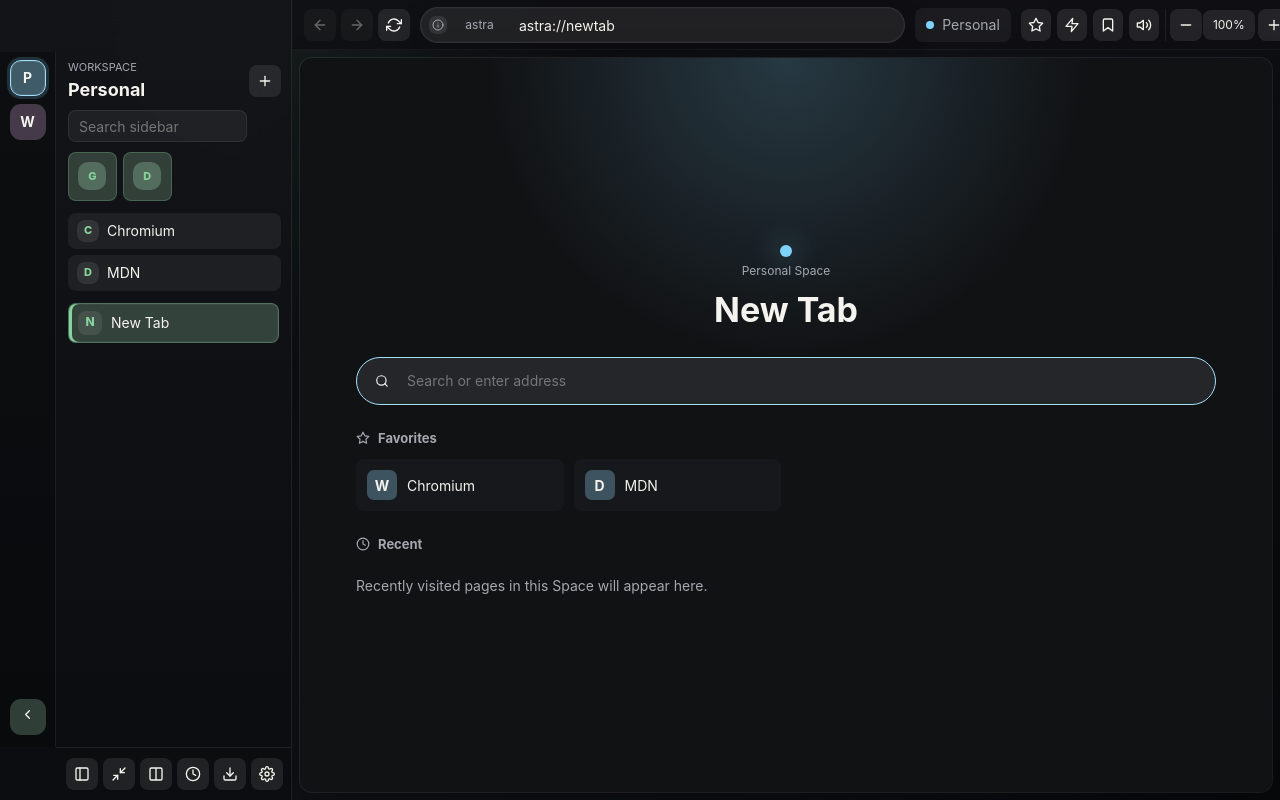
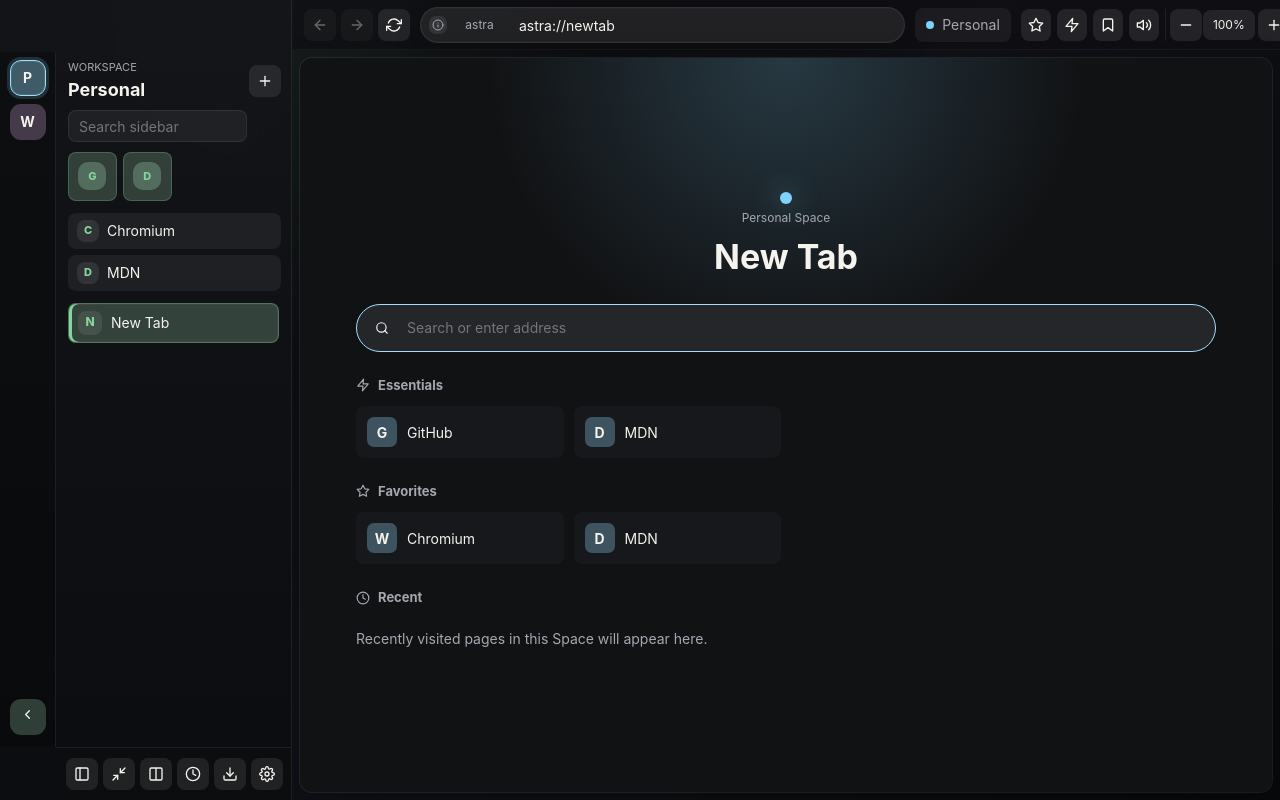
Before and after one commit to Tsutomu-miku/astra-browser, a React (Vite) app: page / in a window 1280 px wide. Shown: the top 800 px of the page. Built offline with nearby package versions, Linux system fonts and the light colour scheme.

Commit message:
feat: show essentials on new tab

```diff
--- a/src/renderer/surfaces/start/StartPage.tsx
+++ b/src/renderer/surfaces/start/StartPage.tsx
@@ -1,8 +1,9 @@
 import { FormEvent, useMemo, useState, type CSSProperties, type MouseEvent } from "react";
-import { FiClock, FiSearch, FiStar } from "react-icons/fi";
+import { FiClock, FiSearch, FiStar, FiZap } from "react-icons/fi";
 
-import { getReadableUrlTitle, type BrowserState, type Workspace } from "../../domain/browser-core";
+import { getReadableUrlTitle, type Favorite } from "../../domain/browser-core";
 import type { BrowserController } from "../../hooks/types";
+import { getStartPageContent } from "./startPageContent";
 
 export function StartPage({
   controller,
@@ -13,7 +14,7 @@ export function StartPage({
 }) {
   const { actions, activeWorkspace, state } = controller;
   const [query, setQuery] = useState("");
-  const recentHistory = useMemo(() => getRecentWorkspaceHistory(state, activeWorkspace.id), [activeWorkspace.id, state]);
+  const content = useMemo(() => getStartPageContent(state, activeWorkspace), [activeWorkspace, state]);
   const accentStyle = { "--start-accent": activeWorkspace.accent } as CSSProperties;
 
   function submit(event: FormEvent) {
@@ -54,27 +55,28 @@ export function StartPage({
           />
         </form>
 
+        <section className="start-section" aria-label="Essentials">
+          <div className="start-section-header">
+            <FiZap />
+            <h3>Essentials</h3>
+          </div>
+          <StartTileGrid
+            emptyText="Essentials will appear across every Space."
+            items={content.essentials}
+            onOpen={openOrPreview}
+          />
+        </section>
+
         <section className="start-section" aria-label="Favorites">
           <div className="start-section-header">
             <FiStar />
             <h3>Favorites</h3>
           </div>
-          <div className="start-tile-grid">
-            {activeWorkspace.favorites.length === 0 ? (
-              <p className="start-empty">Favorites in this Space will appear here.</p>
-            ) : activeWorkspace.favorites.slice(0, 8).map((favorite) => (
-              <button
-                className="start-tile"
-                key={favorite.id}
-                type="button"
-                title={favorite.url}
-                onClick={(event) => openOrPreview(event, favorite.url, favorite.title)}
-              >
-                <span className="start-tile-icon">{getReadableUrlTitle(favorite.url).slice(0, 1).toUpperCase()}</span>
-                <span className="start-tile-title">{favorite.title}</span>
-              </button>
-            ))}
-          </div>
+          <StartTileGrid
+            emptyText="Favorites in this Space will appear here."
+            items={content.favorites}
+            onOpen={openOrPreview}
+          />
         </section>
 
         <section className="start-section" aria-label="Recent history">
@@ -83,9 +85,9 @@ export function StartPage({
             <h3>Recent</h3>
           </div>
           <div className="start-history-list">
-            {recentHistory.length === 0 ? (
+            {content.recentHistory.length === 0 ? (
               <p className="start-empty">Recently visited pages in this Space will appear here.</p>
-            ) : recentHistory.map((entry) => (
+            ) : content.recentHistory.map((entry) => (
               <button
                 className="start-history-item"
                 key={entry.id}
@@ -104,8 +106,31 @@ export function StartPage({
   );
 }
 
-function getRecentWorkspaceHistory(state: BrowserState, workspaceId: Workspace["id"]) {
-  return state.history
-    .filter((entry) => entry.workspaceId === workspaceId)
-    .slice(0, 5);
+function StartTileGrid({
+  emptyText,
+  items,
+  onOpen
+}: {
+  emptyText: string;
+  items: Favorite[];
+  onOpen: (event: MouseEvent, url: string, title?: string) => void;
+}) {
+  return (
+    <div className="start-tile-grid">
+      {items.length === 0 ? (
+        <p className="start-empty">{emptyText}</p>
+      ) : items.map((item) => (
+        <button
+          className="start-tile"
+          key={item.id}
+          type="button"
+          title={item.url}
+          onClick={(event) => onOpen(event, item.url, item.title)}
+        >
+          <span className="start-tile-icon">{getReadableUrlTitle(item.url).slice(0, 1).toUpperCase()}</span>
+          <span className="start-tile-title">{item.title}</span>
+        </button>
+      ))}
+    </div>
+  );
 }
--- /dev/null
+++ b/src/renderer/surfaces/start/startPageContent.ts
@@ -0,0 +1,14 @@
+import type { BrowserState, Workspace } from "../../domain/browser-core";
+
+const START_PAGE_TILE_LIMIT = 8;
+const START_PAGE_HISTORY_LIMIT = 5;
+
+export function getStartPageContent(state: BrowserState, workspace: Workspace) {
+  return {
+    essentials: state.essentials.slice(0, START_PAGE_TILE_LIMIT),
+    favorites: workspace.favorites.slice(0, START_PAGE_TILE_LIMIT),
+    recentHistory: state.history
+      .filter((entry) => entry.workspaceId === workspace.id)
+      .slice(0, START_PAGE_HISTORY_LIMIT)
+  };
+}
```
Also changed, not shown: 3 other files (tests, documents, lock files or other folders).
